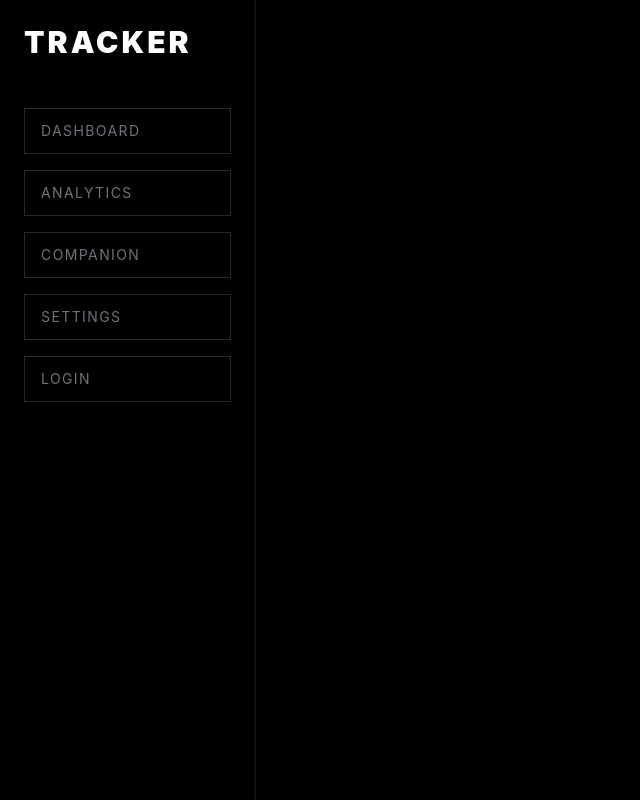
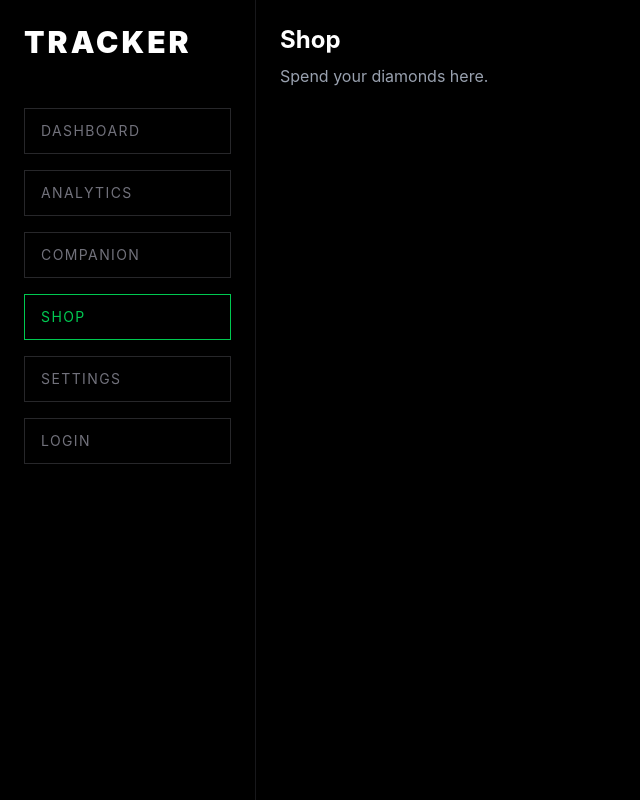
Before and after one commit to Apollo35/tracker-app-v1, a React (Vite) app: page /shop in a window 1280 px wide. Shown: the whole page, without its empty margins (0-640 px from the left). Built offline with nearby package versions, Linux system fonts and the light colour scheme; no server answers.

Commit message:
feat: add shop page foundation

```diff
--- a/src/App.jsx
+++ b/src/App.jsx
@@ -31,6 +31,7 @@ import {
 import DashboardPage from "./pages/DashboardPage";
 import AnalyticsPage from "./pages/AnalyticsPage";
 import CompanionPage from "./pages/CompanionPage";
+import ShopPage from "./pages/ShopPage";
 import SettingsPage from "./pages/SettingsPage";
 import LoginPage from "./pages/LoginPage";
 import { getCurrentUser, onAuthStateChange } from "./services/authService";
@@ -296,6 +297,8 @@ function App() {
           }
         />
 
+        <Route path="/shop" element={<ShopPage />} />
+
         <Route
           path="/settings"
           element={
--- a/src/components/Sidebar.jsx
+++ b/src/components/Sidebar.jsx
@@ -39,7 +39,16 @@ function Sidebar() {
         >
           Companion
         </Link>
-
+        <Link
+          to="/shop"
+          className={`block w-full px-4 py-3 text-left uppercase tracking-widest text-sm transition ${
+            location.pathname === "/shop"
+              ? "border border-green-500 text-green-500"
+              : "border border-zinc-800 text-zinc-500 hover:border-zinc-600 hover:text-white"
+          }`}
+        >
+          Shop
+        </Link>
         <Link
           to="/settings"
           className={`block w-full px-4 py-3 text-left uppercase tracking-widest text-sm transition ${
@@ -50,6 +59,7 @@ function Sidebar() {
         >
           Settings
         </Link>
+
         <Link
           to="/login"
           className={`block w-full px-4 py-3 text-left uppercase tracking-widest text-sm transition ${
--- /dev/null
+++ b/src/pages/ShopPage.jsx
@@ -0,0 +1,8 @@
+export default function ShopPage() {
+  return (
+    <div className="p-6">
+      <h1 className="text-2xl font-bold">Shop</h1>
+      <p className="text-gray-400 mt-2">Spend your diamonds here.</p>
+    </div>
+  );
+}
```
